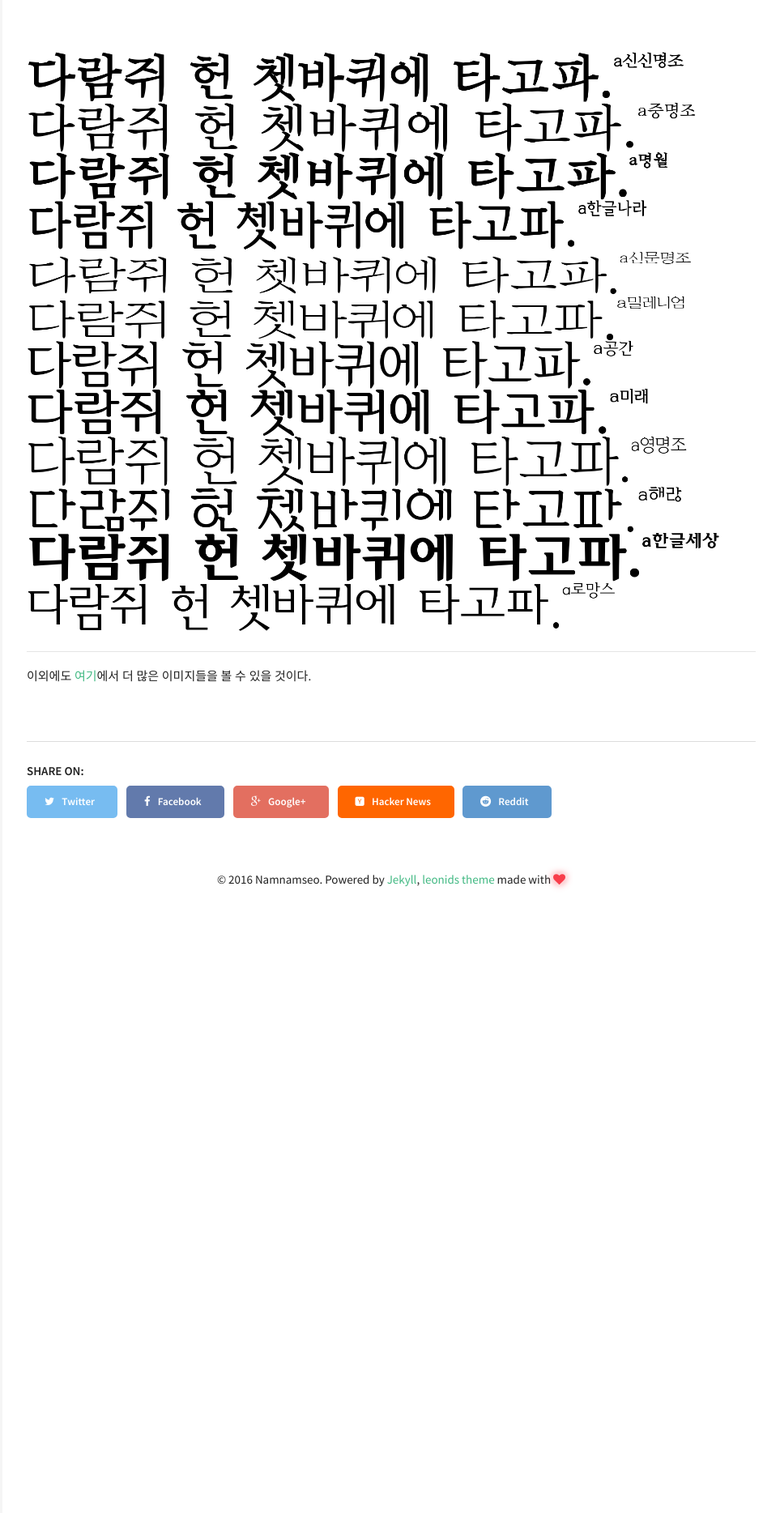
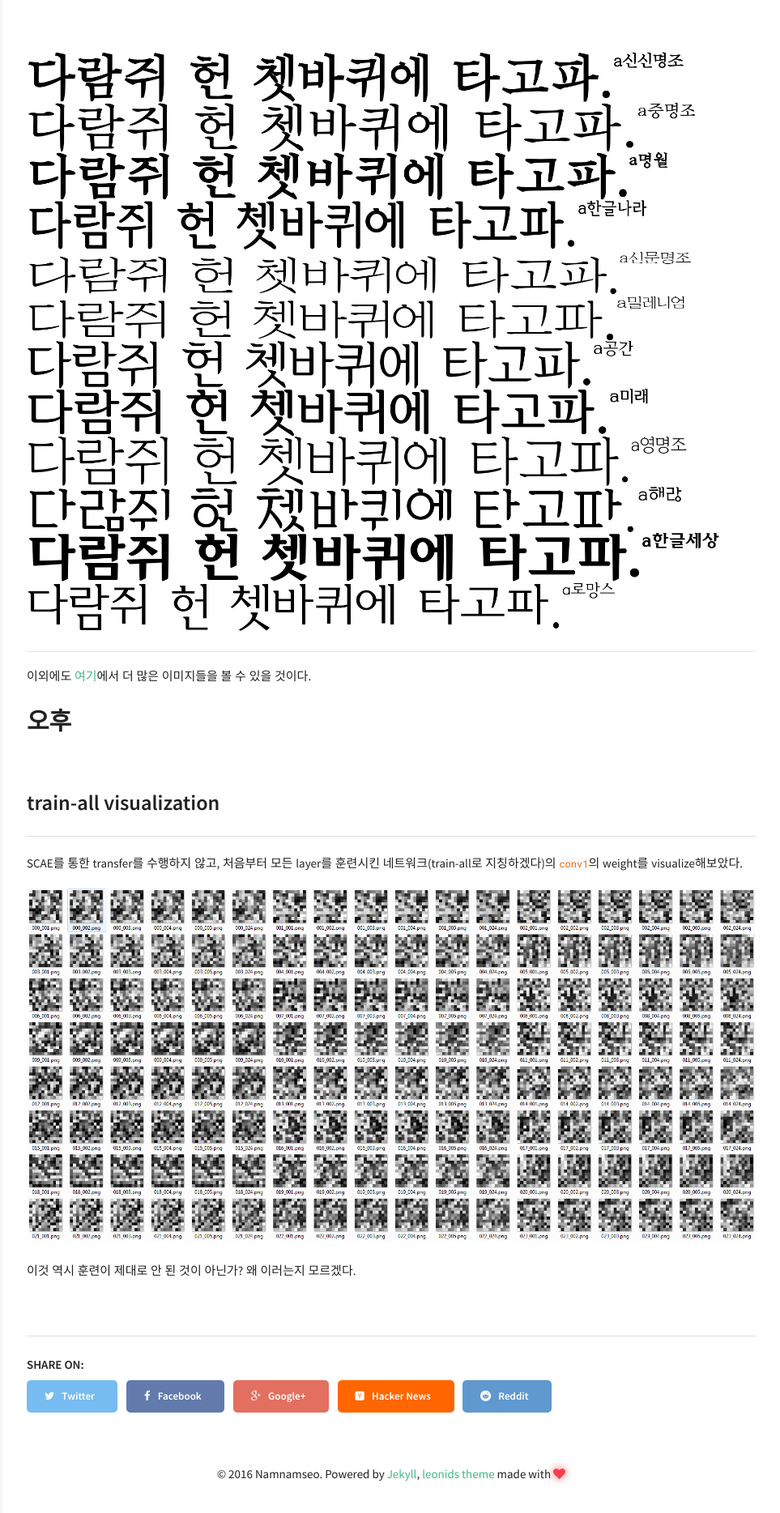
Before and after one commit to Namnamseo/namnamseo.github.io, a Jekyll site: the page built from _posts/2016-10-26-RnE.md, in a window 1280 px wide. Shown: the part 2655-4523 px from the top of the page at 81% size, without its empty margins (317-1280 px from the left). Built offline with Jekyll 4.4.1, drawn with Linux system fonts in a browser that asks for light colours.

Commit message:
161026 일지 edit

```diff
--- a/_posts/2016-10-26-RnE.md
+++ b/_posts/2016-10-26-RnE.md
@@ -47,3 +47,13 @@ clustering에 대한 고민을 하다가, confusion matrix 를 인접 행렬로
 --------
 
 이외에도 [여기](https://github.com/Namnamseo/namnamseo.github.io/tree/master/img/2016-10-26-RnE)에서 더 많은 이미지들을 볼 수 있을 것이다.
+
+# 오후
+
+## train-all visualization
+
+SCAE를 통한 transfer를 수행하지 않고, 처음부터 모든 layer를 훈련시킨 네트워크(train-all로 지칭하겠다)의 `conv1`의 weight를 visualize해보았다.
+
+![image](/img/2016-10-26-RnE/conv1.png)
+
+이것 역시 훈련이 제대로 안 된 것이 아닌가? 왜 이러는지 모르겠다.
```
Also changed, not shown: img/2016-10-26-RnE/conv1.png (added).
